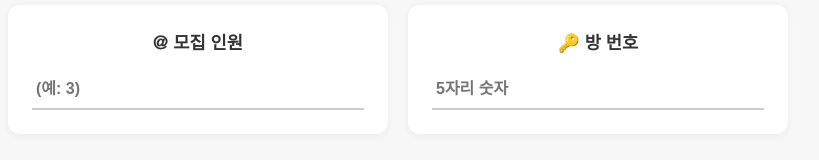
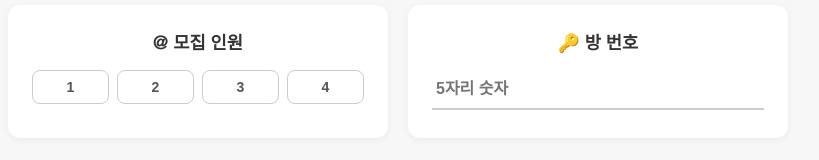
Before and after one commit to RilakKuma2/prsk_X_kr, a React (Create React App) app: page / in a window 1280 px wide. Shown: the part 349-509 px from the top of the page, without its empty margins (242-1061 px from the left). Built offline with nearby package versions, Linux system fonts and the light colour scheme.

Commit message:
모집인원

```diff
--- a/src/components/PostGenerator.js
+++ b/src/components/PostGenerator.js
@@ -44,6 +44,11 @@ const baseInputStyle = css`
   &:focus {
     outline: none;
     border-bottom-color: #111;
+  }
+
+  &:disabled {
+    background-color: #f0f0f0;
+    border-bottom-color: #d0d0d0;
   }
 `;
 
@@ -255,7 +260,7 @@ function PostGenerator({ setTweetText }) {
     playUntil: '',
     selectedSong: '',
     customSong: '',
-    playerSlots: '',
+    playerSlots: null,
     roomCode: '',
     hostScoreType: 'percentage',
     hostScoreValue: '',
@@ -275,7 +280,13 @@ function PostGenerator({ setTweetText }) {
 
   const handleEventChange = (e) => {
     const { name, value, type, checked } = e.target;
-    handleConfigChange(name, type === 'checkbox' ? checked : value);
+    let processedValue = type === 'checkbox' ? checked : value;
+
+    if (name === 'roomCode') {
+      processedValue = value.replace(/[^0-9]/g, '').slice(0, 5);
+    }
+
+    handleConfigChange(name, processedValue);
   };
 
   const handleSongPresetChange = (presetKey) => {
@@ -329,11 +340,21 @@ function PostGenerator({ setTweetText }) {
       <LayoutRow>
         <FormSection>
           <SectionHeader>@ 모집 인원</SectionHeader>
-          <TextInput type="number" name="playerSlots" placeholder="(예: 3)" min="1" max="4" value={config.playerSlots} onChange={handleEventChange} />
+          <ButtonGroup>
+            {[1, 2, 3, 4].map(num => (
+              <OptionButton
+                key={num}
+                className={config.playerSlots === num ? 'selected' : ''}
+                onClick={() => handleConfigChange('playerSlots', num)}
+              >
+                {num}
+              </OptionButton>
+            ))}
+          </ButtonGroup>
         </FormSection>
         <FormSection>
           <SectionHeader>🔑 방 번호</SectionHeader>
-          <TextInput type="number" name="roomCode" placeholder="5자리 숫자" value={config.roomCode} onChange={handleEventChange} />
+          <TextInput type="tel" name="roomCode" placeholder="5자리 숫자" value={config.roomCode} onChange={handleEventChange} />
         </FormSection>
       </LayoutRow>
 
@@ -348,7 +369,7 @@ function PostGenerator({ setTweetText }) {
                 </OptionButton>
               ))}
             </ButtonGroup>
-            <TextInput type="number" name="hostScoreValue" placeholder="실효치 (예: 210)" value={config.hostScoreValue} onChange={handleEventChange} />
+            <TextInput type="number" name="hostScoreValue" placeholder="실효치 (예: 210)" value={config.hostScoreValue} onChange={handleEventChange} disabled={config.hostScoreType === '☆4' || config.hostScoreType === '☆4スコアアップ'} />
           </div>
           <div>
             <p style={{fontWeight: 700, marginBottom: '10px'}}>모: 모집 조건</p>
@@ -359,7 +380,7 @@ function PostGenerator({ setTweetText }) {
                 </OptionButton>
               ))}
             </ButtonGroup>
-            <TextInput type="number" name="reqScoreValue" placeholder="실효치 (예: 200) ↑" value={config.reqScoreValue} onChange={handleEventChange} />
+            <TextInput type="number" name="reqScoreValue" placeholder="실효치 (예: 200) ↑" value={config.reqScoreValue} onChange={handleEventChange} disabled={config.reqScoreType === '☆4' || config.reqScoreType === '☆4スコアアップ'} />
           </div>
         </LayoutRow>
       </FormSection>
```
